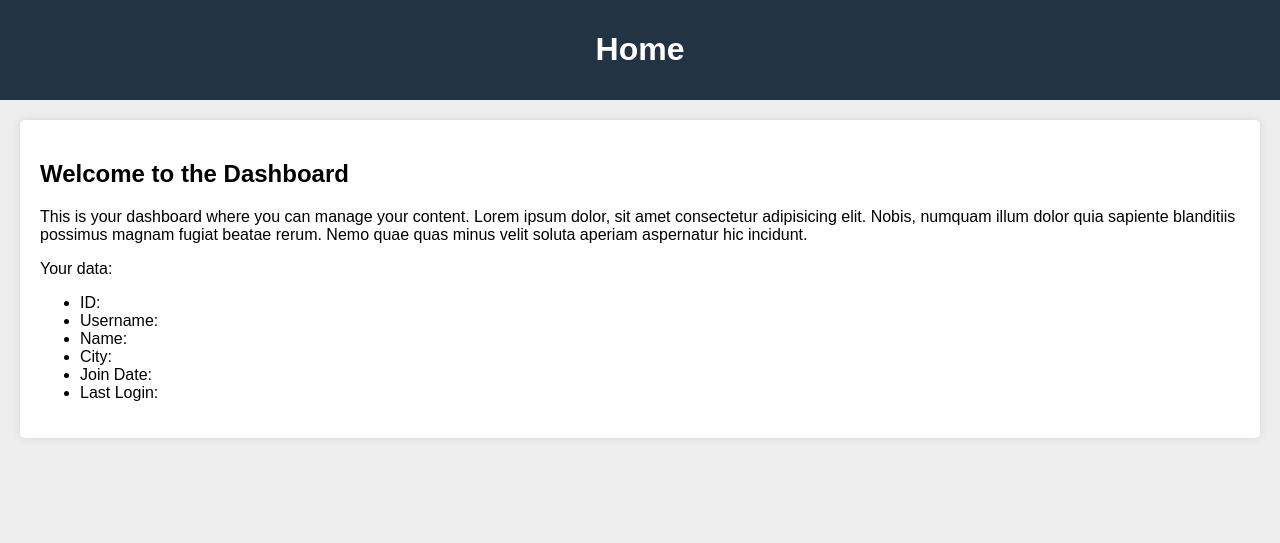
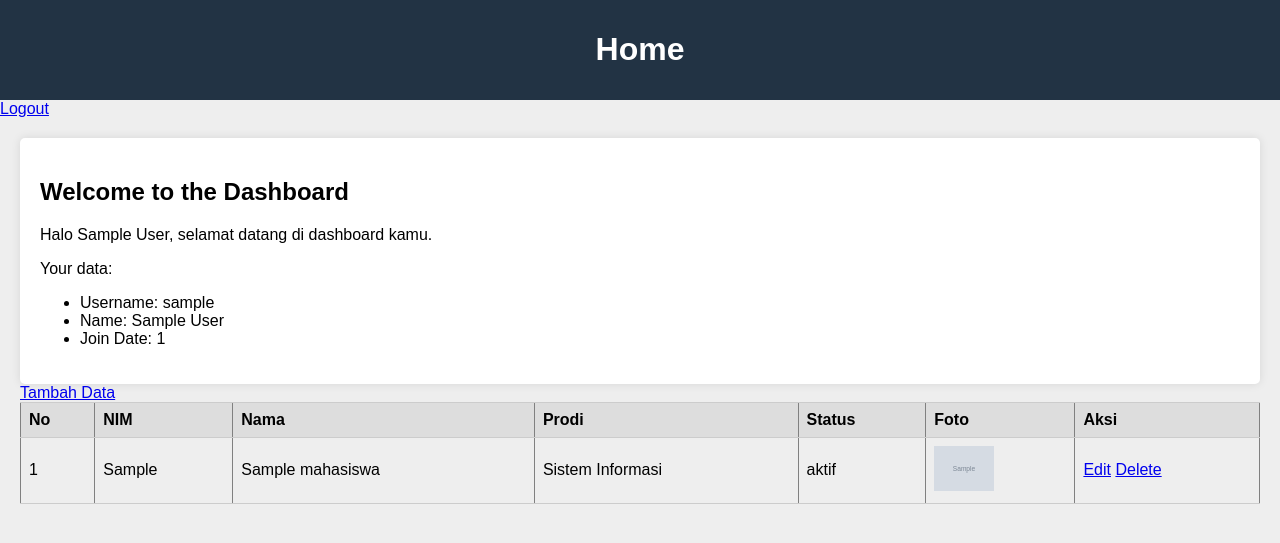
Before and after one commit to RakaKrisnawan/crud-mahasiswa, a PHP site: page / in a window 1280 px wide. Shown: the top 543 px of the page. Run offline with PHP 8.4, Linux system fonts and the light colour scheme; the visitor is signed in with stand-in values (Sample User, id 1); tables that the repository leaves empty hold one stand-in row (values such as "Sample post"); grey boxes marked "Sample" are stand-in pictures.

Commit message:
Add Mahasiswa module and update dashboard display

```diff
--- a/authenticate.php
+++ b/authenticate.php
@@ -72,8 +72,7 @@ if ($_SERVER["REQUEST_METHOD"] === "POST") {
             $_SESSION["user_id"] = $data["id"];
             $_SESSION["username"] = $data["username"];
             $_SESSION["name"] = $data["name"];
-
-            $user->updateLastLogin($data["id"]);
+            $_SESSION["join_date"] = $data["join_date"];
 
             header("Location: index.php");
             exit;
--- /dev/null
+++ b/class/Mahasiswa.php
@@ -0,0 +1,88 @@
+<?php
+
+class Mahasiswa {
+
+    private $db;
+    protected $table = "mahasiswa";
+
+    public $id;
+    public $nim;
+    public $nama;
+    public $prodi;
+    public $status;
+    public $foto;
+
+    public function __construct($db) {
+        $this->db = $db;
+    }
+
+    // Ambil satu data berdasarkan ID
+    public function loadById($id) {
+        $sql = "SELECT * FROM {$this->table} WHERE id = :id LIMIT 1";
+        $stmt = $this->db->prepare($sql);
+        $stmt->execute(["id" => $id]);
+        $data = $stmt->fetch(PDO::FETCH_ASSOC);
+
+        if ($data) {
+            $this->id = $data["id"];
+            $this->nim = $data["nim"];
+            $this->nama = $data["nama"];
+            $this->prodi = $data["prodi"];
+            $this->status = $data["status"];
+            $this->foto = $data["foto"];
+            return true;
+        }
+        return false;
+    }
+
+    // Ambil semua mahasiswa
+    public function getAll() {
+        $sql = "SELECT * FROM {$this->table} ORDER BY id DESC";
+        $stmt = $this->db->query($sql);
+        return $stmt->fetchAll(PDO::FETCH_ASSOC);
+    }
+
+    // Insert data baru
+    public function create() {
+        $sql = "INSERT INTO {$this->table} (nim, nama, prodi, status, foto)
+                VALUES (:nim, :nama, :prodi, :status, :foto)";
+        $stmt = $this->db->prepare($sql);
+        return $stmt->execute([
+            "nim" => $this->nim,
+            "nama" => $this->nama,
+            "prodi" => $this->prodi,
+            "status" => $this->status,
+            "foto" => $this->foto
+        ]);
+    }
+
+    // Update data mahasiswa
+    public function update() {
+        $sql = "UPDATE {$this->table}
+                SET nim = :nim,
+                    nama = :nama,
+                    prodi = :prodi,
+                    status = :status,
+                    foto = :foto
+                WHERE id = :id";
+
+        $stmt = $this->db->prepare($sql);
+
+        return $stmt->execute([
+            "nim" => $this->nim,
+            "nama" => $this->nama,
+            "prodi" => $this->prodi,
+            "status" => $this->status,
+            "foto" => $this->foto,
+            "id" => $this->id
+        ]);
+    }
+
+    // Hapus mahasiswa
+    public function delete($id) {
+        $sql = "DELETE FROM {$this->table} WHERE id = :id";
+        $stmt = $this->db->prepare($sql);
+        return $stmt->execute(["id" => $id]);
+    }
+
+}
--- a/index.php
+++ b/index.php
@@ -1,10 +1,25 @@
 <?php
 
 // require necessary files
+require_once "inc/config.php";
+require_once "class/Mahasiswa.php";
 
 // check if user is logged in
+if (!isset($_SESSION["user_id"])) {
+    header("Location: login.php");
+    exit;
+}
+
+// load user data
+$user = new User($db);
+$user->loadById($_SESSION["user_id"]);
+
+// ambil data mahasiswa
+$mahasiswa = new Mahasiswa($db);
+$data_mahasiswa = $mahasiswa->getAll();
 
 ?>
+
 <!DOCTYPE html>
 <html lang="en">
 <head>
@@ -17,22 +32,66 @@
   <header>
     <h1>Home</h1>
   </header>
-  <nav></nav>
+
+  <nav>
+    <a href="logout.php">Logout</a>
+  </nav>
+
   <main>
     <section>
       <h2>Welcome to the Dashboard</h2>
-      <p>This is your dashboard where you can manage your content. Lorem ipsum dolor, sit amet consectetur adipisicing elit. Nobis, numquam illum dolor quia sapiente blanditiis possimus magnam fugiat beatae rerum. Nemo quae quas minus velit soluta aperiam aspernatur hic incidunt.</p>
-      <p>Your data:
-        <ul>
-          <li>ID: </li>
-          <li>Username: </li>
-          <li>Name: </li>
-          <li>City: </li>
-          <li>Join Date: </li>
-          <li>Last Login: </li>
-        </ul>
-      </p>
+      <p>Halo <?= htmlspecialchars($user->name) ?>, selamat datang di dashboard kamu.</p>
+
+      <p>Your data:</p>
+      <ul>
+        <li>Username: <?= htmlspecialchars($user->username) ?></li>
+        <li>Name: <?= htmlspecialchars($user->name) ?></li>
+        <li>Join Date: <?= htmlspecialchars($_SESSION["join_date"]) ?></li>
+      </ul>
     </section>
+
+    <a href="mahasiswa/create.php" class="btn-add">Tambah Data</a>
+
+<table border="1" cellpadding="8" cellspacing="0">
+    <tr>
+        <th>No</th>
+        <th>NIM</th>
+        <th>Nama</th>
+        <th>Prodi</th>
+        <th>Status</th>
+        <th>Foto</th>
+        <th>Aksi</th>
+    </tr>
+
+    <?php if (!empty($data_mahasiswa)): ?>
+
+    <?php $i = 1; foreach ($data_mahasiswa as $mhs): ?>
+        <tr>
+            <td><?= $i ?></td>
+            <td><?= htmlspecialchars($mhs["nim"]) ?></td>
+            <td><?= htmlspecialchars($mhs["nama"]) ?></td>
+            <td><?= htmlspecialchars($mhs["prodi"]) ?></td>
+            <td><?= htmlspecialchars($mhs["status"]) ?></td>
+            <td>
+                <img src="uploads/<?= htmlspecialchars($mhs["foto"]) ?>" width="60">
+            </td>
+            <td>
+                <a href="mahasiswa/edit.php?id=<?= $mhs['id'] ?>">Edit</a>
+                <a href="mahasiswa/delete.php?id=<?= $mhs['id'] ?>">Delete</a>
+            </td>
+        </tr>
+    <?php $i++; endforeach; ?>
+
+    <?php else: ?>
+
+        <tr>
+            <td colspan="7">Belum ada data mahasiswa.</td>
+        </tr>
+
+    <?php endif; ?>
+
+</table>
+
   </main>
 
 </body>
```
Also changed, not shown: mahasiswa/create.php (added), mahasiswa/delete.php (added), mahasiswa/update.php (added).
